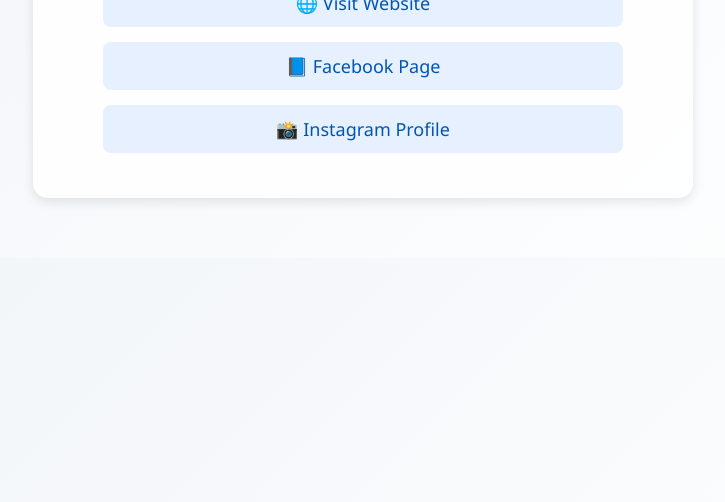
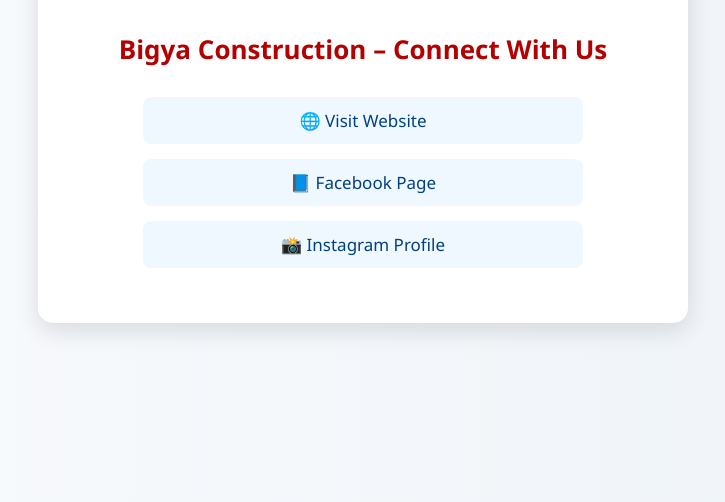
Before and after one commit to Jintu2002Nath/bigyaconstructionlink, a plain HTML site: page index.html in a window 1280 px wide. Shown: the part 298-800 px from the top of the page, without its empty margins (277-1002 px from the left). Drawn offline with Linux system fonts and the light colour scheme.

Commit message:
Update index.html secondly
update 2

```diff
--- a/index.html
+++ b/index.html
@@ -3,32 +3,37 @@
 <head>
   <meta charset="UTF-8">
   <title>Bigya Construction – Connect With Us</title>
+  <meta name="viewport" content="width=device-width, initial-scale=1.0">
   <style>
     body {
       margin: 0;
       padding: 0;
       font-family: 'Segoe UI', Tahoma, Geneva, Verdana, sans-serif;
-      background: linear-gradient(135deg, #f0f4f8, #ffffff);
-      text-align: center;
+      background: linear-gradient(to right, #f9fbfd, #eef3f8);
       color: #333;
+      display: flex;
+      align-items: center;
+      justify-content: center;
+      min-height: 100vh;
     }
 
     .container {
+      width: 90%;
       max-width: 600px;
-      margin: 60px auto;
-      padding: 30px;
-      background: #ffffffdd;
+      padding: 40px 25px;
+      background: #ffffff;
       border-radius: 15px;
-      box-shadow: 0 4px 12px rgba(0, 0, 0, 0.1);
+      box-shadow: 0 8px 24px rgba(0, 0, 0, 0.12);
+      text-align: center;
     }
 
     .logo {
-      max-width: 180px;
+      max-width: 160px;
       margin-bottom: 20px;
     }
 
     h2 {
-      font-size: 28px;
+      font-size: 26px;
       margin-bottom: 30px;
       color: #b30000;
     }
@@ -37,27 +42,28 @@
       display: block;
       margin: 15px auto;
       padding: 12px 20px;
-      width: 80%;
+      width: 100%;
+      max-width: 400px;
       border-radius: 8px;
-      font-size: 18px;
+      font-size: 17px;
       text-decoration: none;
-      background: #e6f0ff;
-      color: #0056b3;
+      background: #f0f8ff;
+      color: #004080;
       transition: all 0.3s ease;
     }
 
     a:hover {
-      background: #cce0ff;
-      transform: scale(1.03);
+      background: #d9ebff;
+      transform: scale(1.04);
     }
 
-    @media (max-width: 600px) {
-      .container {
-        margin: 30px 15px;
+    @media (max-width: 400px) {
+      h2 {
+        font-size: 22px;
       }
 
       a {
-        width: 90%;
+        font-size: 16px;
       }
     }
   </style>
```
